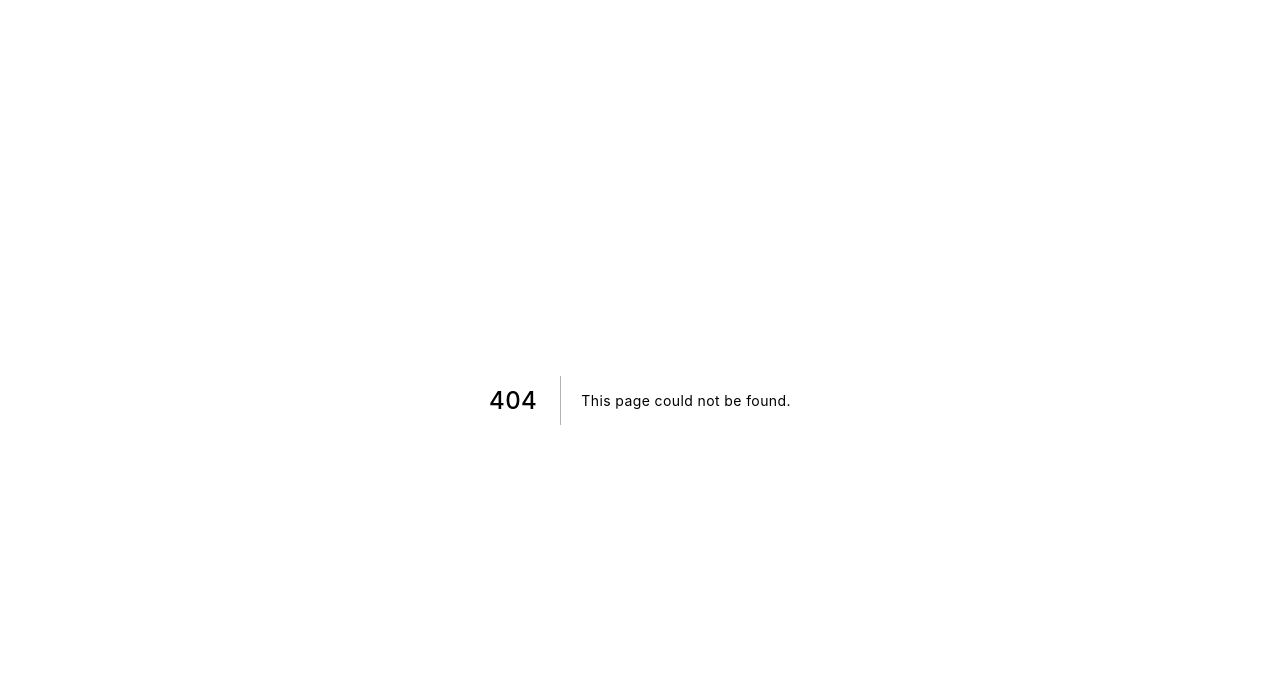
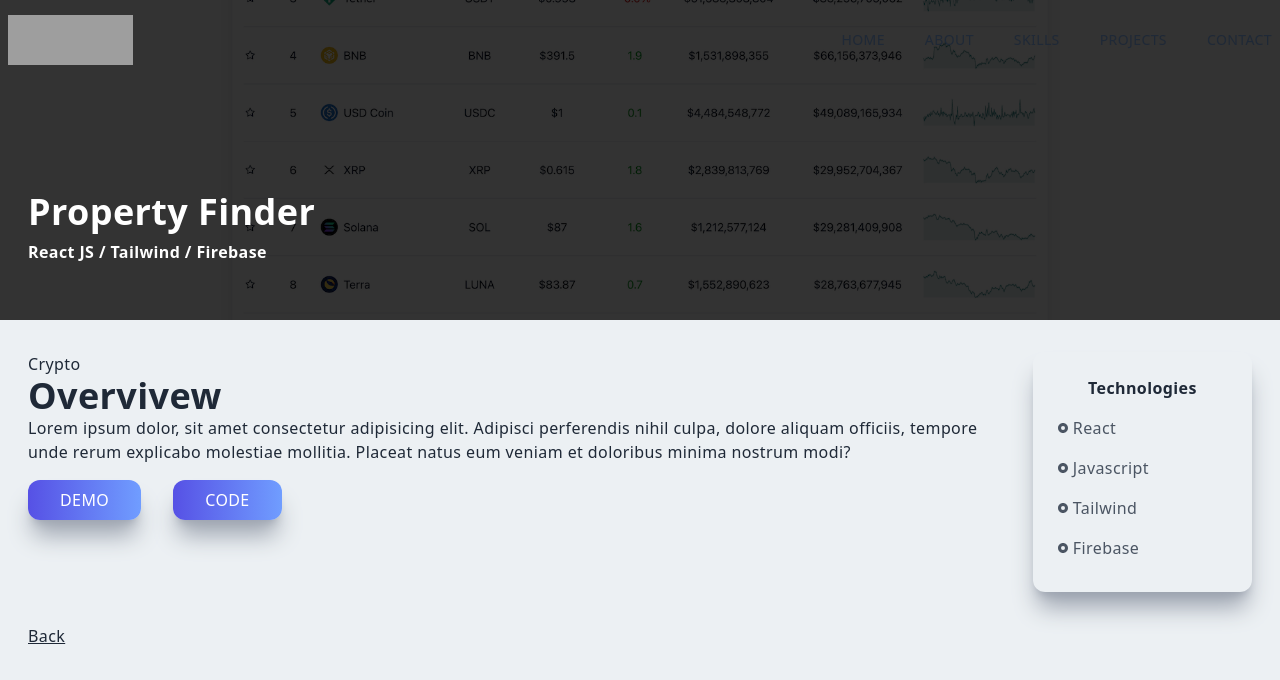
Before and after one commit to inocencio5117/inocencio_portifolio, a Next.js app: page /crypto in a window 1280 px wide. Before the commit this address had no page. Shown: the top 680 px of the page. Built offline with nearby package versions, Linux system fonts and the light colour scheme; grey boxes are pictures that could not be loaded.

Commit message:
Feat: adding crypto and property project pages

```diff
--- a/pages/_app.js
+++ b/pages/_app.js
@@ -1,7 +1,13 @@
-import '../styles/globals.css'
+import "../styles/globals.css";
+import Navbar from "../components/Navbar";
 
 function MyApp({ Component, pageProps }) {
-  return <Component {...pageProps} />
+  return (
+    <>
+      <Navbar />
+      <Component {...pageProps} />
+    </>
+  );
 }
 
-export default MyApp
+export default MyApp;
--- /dev/null
+++ b/pages/crypto.jsx
@@ -0,0 +1,73 @@
+import React from "react";
+import Image from "next/image";
+import Link from "next/link";
+import cryptoImg from "../public/assets/projects/crypto.jpg";
+import { RiRadioButtonFill } from "react-icons/ri";
+
+function crypto() {
+  return (
+    <div className="w-full ">
+      <div className="w-screen h-[30vh] lg:h-[40vh] relative">
+        <div className="absolute top-0 left-0 w-full h-[30vh] lg:h-[40vh] bg-black/80 z-10" />
+        <Image
+          className="absolute z-1"
+          layout="fill"
+          objectFit="cover"
+          src={cryptoImg}
+          alt="/"
+        />
+        <div className="absolute top-[70%] max-w-[1240px] w-full left-[50%] rigth-[50%] translate-x-[-50%] translate-y-[-50%] text-white z-10 p-2">
+          <h2 className="py-2">Property Finder</h2>
+          <h3>React JS / Tailwind / Firebase</h3>
+        </div>
+      </div>
+
+      <div className="max-w-[1240px] mx-auto p-2 grid md:grid-cols-5 gap-8 pt-8">
+        <div className="col-span-4">
+          <p className="">Crypto</p>
+          <h2>Overvivew</h2>
+
+          <p>
+            Lorem ipsum dolor, sit amet consectetur adipisicing elit. Adipisci
+            perferendis nihil culpa, dolore aliquam officiis, tempore unde rerum
+            explicabo molestiae mollitia. Placeat natus eum veniam et doloribus
+            minima nostrum modi?
+          </p>
+
+          <button className="px-8 py-2 mt-4 mr-8">Demo</button>
+          <button className="px-8 py-2 mt-4 mr-8">Code</button>
+        </div>
+
+        <div className="col-span-4 md:col-span-1 shadow-xl shadow-gray-400 rounded-xl p-4">
+          <div className="p-2">
+            <p className="text-center font-bold pb-2">Technologies</p>
+
+            <div className="grid grid-cols-3 md:grid-cols-1">
+              <p className="text-gray-600 py-2 flex items-center ">
+                <RiRadioButtonFill className="pr-1" /> React
+              </p>
+
+              <p className="text-gray-600 py-2 flex items-center ">
+                <RiRadioButtonFill className="pr-1" /> Javascript
+              </p>
+
+              <p className="text-gray-600 py-2 flex items-center ">
+                <RiRadioButtonFill className="pr-1" /> Tailwind
+              </p>
+
+              <p className="text-gray-600 py-2 flex items-center ">
+                <RiRadioButtonFill className="pr-1" /> Firebase
+              </p>
+            </div>
+          </div>
+        </div>
+
+        <Link href="/#projects">
+          <p className="underline cursor-pointer">Back</p>
+        </Link>
+      </div>
+    </div>
+  );
+}
+
+export default crypto;
--- a/pages/index.js
+++ b/pages/index.js
@@ -1,5 +1,4 @@
 import Head from "next/head";
-import Navbar from "../components/Navbar";
 import Main from "../components/Main";
 import About from "../components/About";
 import Skills from "../components/Skills";
@@ -14,7 +13,6 @@
         <meta name="description" content="Vinicius Inocêncio`s Portifolio" />
       </Head>
 
-      <Navbar />
       <Main />
       <About />
       <Skills />
--- /dev/null
+++ b/pages/property.jsx
@@ -0,0 +1,73 @@
+import React from "react";
+import Image from "next/image";
+import Link from "next/link";
+import propertyImg from "../public/assets/projects/property.jpg";
+import { RiRadioButtonFill } from "react-icons/ri";
+
+function property() {
+  return (
+    <div className="w-full ">
+      <div className="w-screen h-[30vh] lg:h-[40vh] relative">
+        <div className="absolute top-0 left-0 w-full h-[30vh] lg:h-[40vh] bg-black/80 z-10" />
+        <Image
+          className="absolute z-1"
+          layout="fill"
+          objectFit="cover"
+          src={propertyImg}
+          alt="/"
+        />
+        <div className="absolute top-[70%] max-w-[1240px] w-full left-[50%] rigth-[50%] translate-x-[-50%] translate-y-[-50%] text-white z-10 p-2">
+          <h2 className="py-2">Property Finder</h2>
+          <h3>React JS / Tailwind / Firebase</h3>
+        </div>
+      </div>
+
+      <div className="max-w-[1240px] mx-auto p-2 grid md:grid-cols-5 gap-8 pt-8">
+        <div className="col-span-4">
+          <p className="">Project </p>
+          <h2>Overvivew</h2>
+
+          <p>
+            Lorem ipsum dolor, sit amet consectetur adipisicing elit. Adipisci
+            perferendis nihil culpa, dolore aliquam officiis, tempore unde rerum
+            explicabo molestiae mollitia. Placeat natus eum veniam et doloribus
+            minima nostrum modi?
+          </p>
+
+          <button className="px-8 py-2 mt-4 mr-8">Demo</button>
+          <button className="px-8 py-2 mt-4 mr-8">Code</button>
+        </div>
+
+        <div className="col-span-4 md:col-span-1 shadow-xl shadow-gray-400 rounded-xl p-4">
+          <div className="p-2">
+            <p className="text-center font-bold pb-2">Technologies</p>
+
+            <div className="grid grid-cols-3 md:grid-cols-1">
+              <p className="text-gray-600 py-2 flex items-center ">
+                <RiRadioButtonFill className="pr-1" /> React
+              </p>
+
+              <p className="text-gray-600 py-2 flex items-center ">
+                <RiRadioButtonFill className="pr-1" /> Javascript
+              </p>
+
+              <p className="text-gray-600 py-2 flex items-center ">
+                <RiRadioButtonFill className="pr-1" /> Tailwind
+              </p>
+
+              <p className="text-gray-600 py-2 flex items-center ">
+                <RiRadioButtonFill className="pr-1" /> Firebase
+              </p>
+            </div>
+          </div>
+        </div>
+
+        <Link href="/#projects">
+          <p className="underline cursor-pointer">Back</p>
+        </Link>
+      </div>
+    </div>
+  );
+}
+
+export default property;
```
